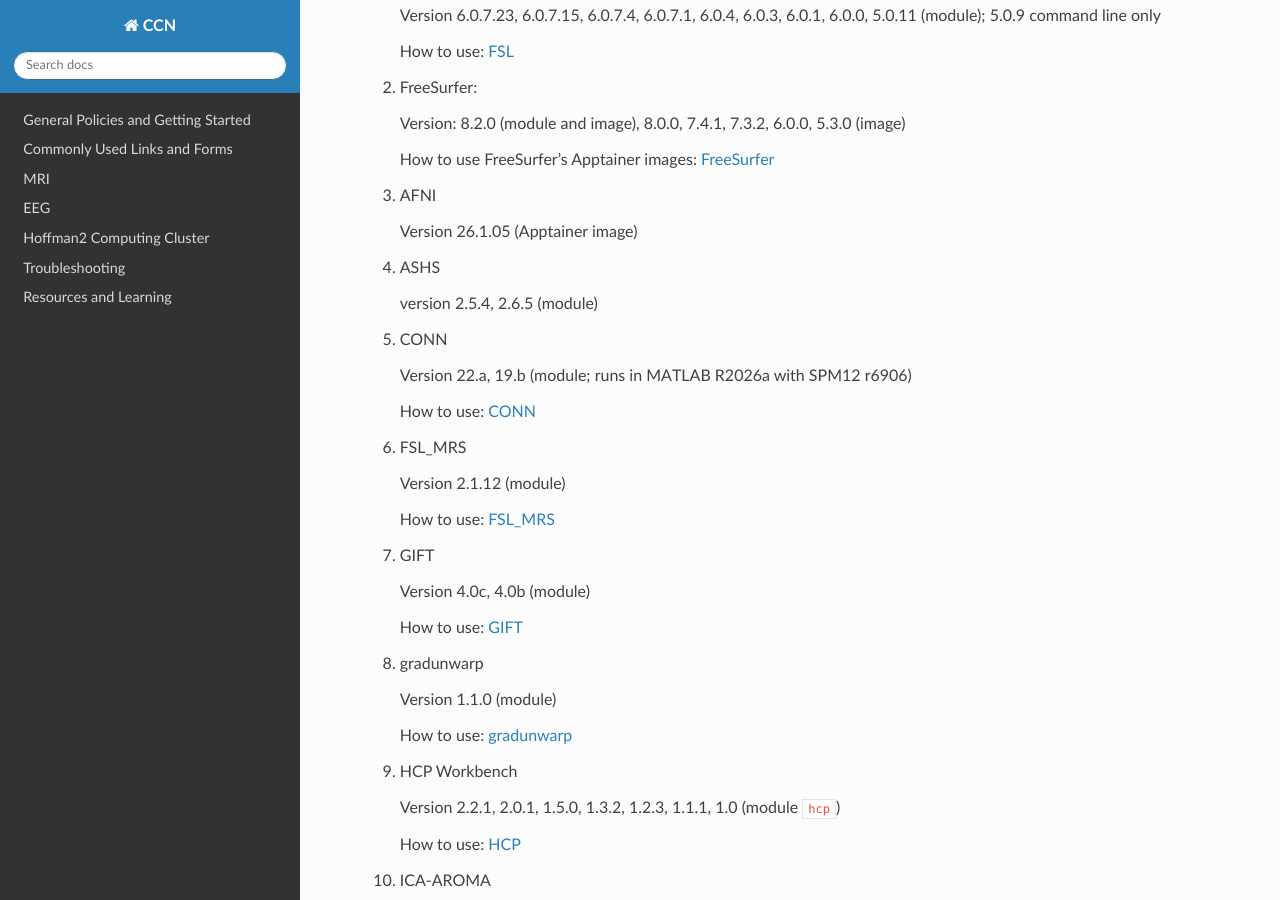
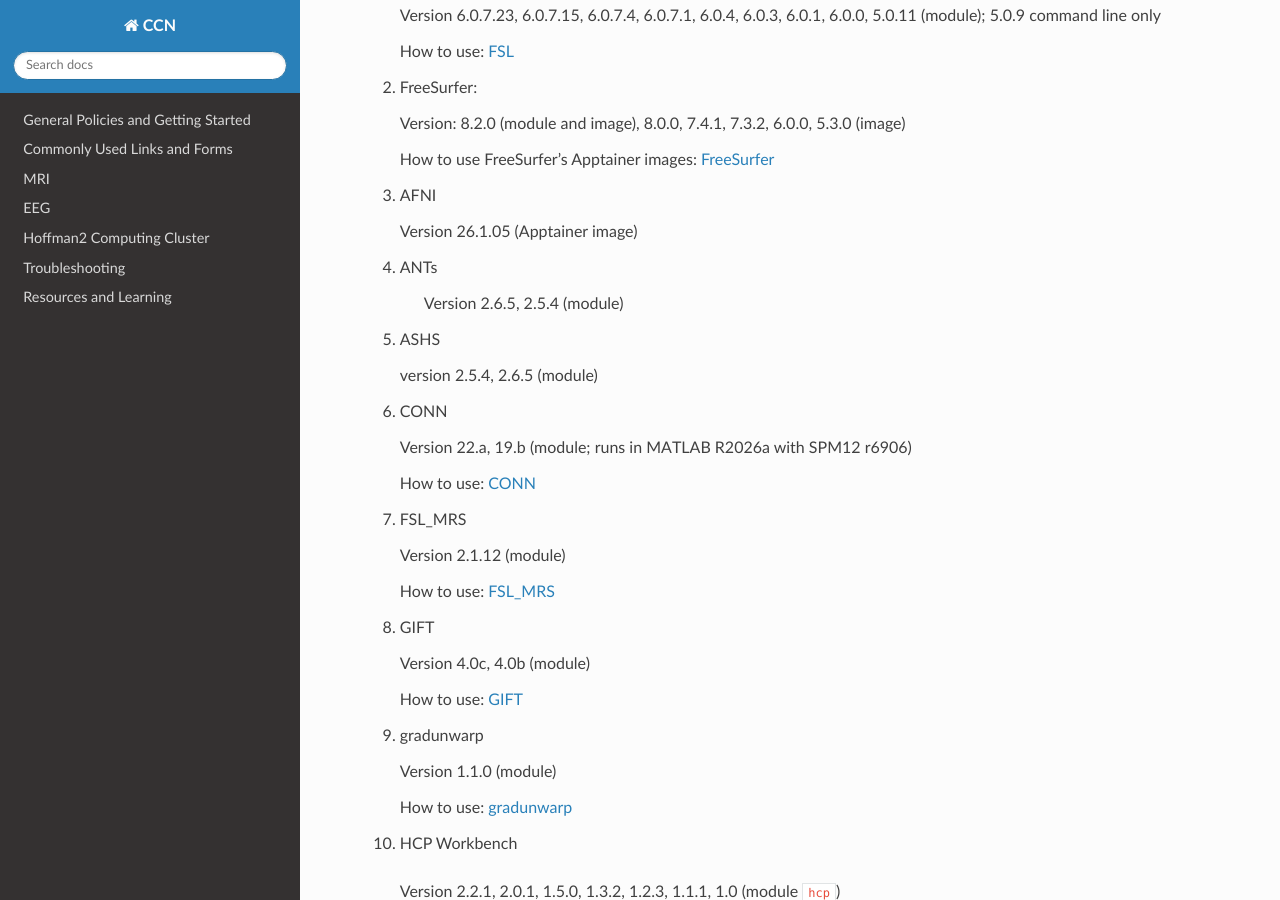
Before and after one commit to CCN-Support/CCN_Wiki, a Sphinx documentation site: the page built from docs/source/slurm_ccn_modules.rst, in a window 1280 px wide and 900 px high, scrolled down 451 px. Built offline with Sphinx 7.4.7 and the Read the Docs theme 3.1.0, drawn with Linux system fonts in a browser that asks for light colours.

Commit message:
Update slurm_ccn_modules.rst

```diff
--- a/docs/source/slurm_ccn_modules.rst
+++ b/docs/source/slurm_ccn_modules.rst
@@ -32,89 +32,93 @@
 
       Version 26.1.05 (Apptainer image)
 
-   4. ASHS
+   4. ANTs
+
+        Version 2.6.5, 2.5.4 (module)
+
+   5. ASHS
 
       version 2.5.4, 2.6.5 (module)
 
-   5. CONN
+   6. CONN
 
       Version 22.a, 19.b (module; runs in MATLAB R2026a with SPM12 r6906)
 
       How to use: :ref:`hoffman2_CONN`
 
-   6. FSL_MRS
+   7. FSL_MRS
 
       Version 2.1.12 (module)
 
       How to use: :ref:`hoffman2_fslmrs`
 
-   7. GIFT
+   8. GIFT
 
       Version 4.0c, 4.0b (module)
 
       How to use: :ref:`hoffman2_gift`
 
-   8. gradunwarp
+   9. gradunwarp
 
       Version 1.1.0 (module)
 
       How to use: :ref:`hoffman2_gradunwarp`
 
-   9. HCP Workbench
+   10. HCP Workbench
 
       Version 2.2.1, 2.0.1, 1.5.0, 1.3.2, 1.2.3, 1.1.1, 1.0 (module ``hcp``)
 
       How to use: :ref:`hoffman2_HCPBench`
 
-   10. ICA-AROMA
+   11. ICA-AROMA
 
        Version 0.4.5, 0.4.1-beta (module ``ica-aroma``)
 
        How to use: :ref:`hoffman2_ica-aroma_py27`
 
-   11. k-Wave
+   12. k-Wave
 
        Version 1.4.1, 1.3 (module ``kwave``; CPU only, the GPU binary does not work yet)
 
        How to use: :ref:`hoffman2_kwave`
 
-   12. MANGO
+   13. MANGO
 
        Version 4.1 (module)
 
        How to use: :ref:`hoffman2_mango`
 
-   13. MRIQC
+   14. MRIQC
 
        Version 24.0.2, 22.0.1, 0.16.1 (module; 22.0.1 tested on human data only)
 
        How to use: :ref:`hoffman2_mriqc`
 
-   14. openSMILE
+   15. openSMILE
 
        Version 3.0.0 (module)
 
        How to use: :ref:`hoffman2_OpenSmile`
 
-   15. Osprey
+   16. Osprey
 
        Version 2.9.6 (module)
 
        How to use: :ref:`hoffman2_osprey`
 
-   16. RStan
+   17. RStan
 
        Version 2.32.7: module ``rstan/2.32.7-R4.1.2`` (with CCN R 4.1.2) or ``rstan/2.32.7`` (with the Hoffman2 R 4.4.1 module)
 
        How to use: :ref:`hoffman2_Rstan`
 
-   17. SimNIBS
+   18. SimNIBS
 
        Version 4.6.0 (module, Apptainer image inside)
 
        How to use: :ref:`hoffman2_Simnibs`
 
-   18. SPM
+   19. SPM
 
        Standalone (no MATLAB license needed): ``spm-standalone/26.10.01`` (default), ``spm-standalone/25.01.02``
 
```
Also changed, not shown: other parts of docs/source/slurm_ccn_modules.rst (+1 -1 lines).
